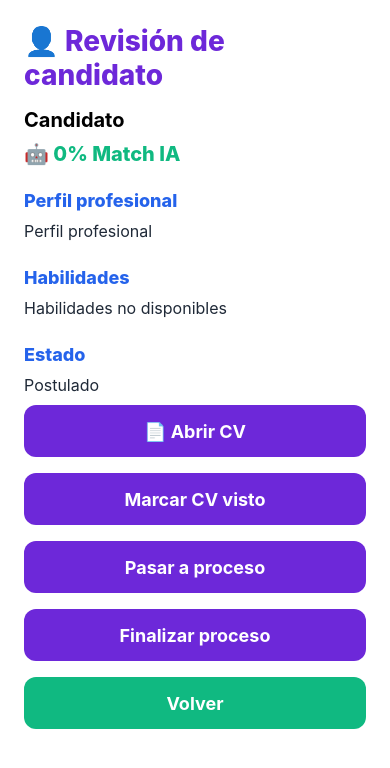
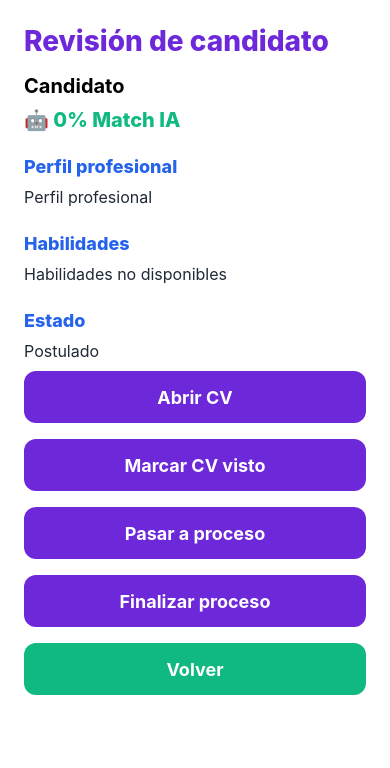
Before and after one commit to Isa18121999/IncluWork, a React Native app in the folder mobile/: screen /CandidateCV in a window 390 px wide. Shown: the top 768 px of the page. Built offline with nearby package versions, Linux system fonts and the light colour scheme; no server answers.

Commit message:
accessibility: improve TalkBack and Voice Access support

```diff
--- a/mobile/src/screens/CandidateCVScreen.js
+++ b/mobile/src/screens/CandidateCVScreen.js
@@ -77,7 +77,7 @@ export default function CandidateCVScreen({ route, navigation }) {
 
   return (
     <ScrollView contentContainerStyle={styles.container}>
-      <Text style={styles.title}>👤 Revisión de candidato</Text>
+      <Text style={styles.title} accessibilityRole="header">Revisión de candidato</Text>
       <Text style={styles.name}>{candidate?.name || "Candidato"}</Text>
       <Text style={styles.match}>🤖 {candidate?.score || candidate?.match || 0}% Match IA</Text>
       <Text style={styles.section}>Perfil profesional</Text>
@@ -86,10 +86,10 @@ export default function CandidateCVScreen({ route, navigation }) {
       <Text style={styles.text}>{candidate?.skills?.join(" · ") || "Habilidades no disponibles"}</Text>
       <Text style={styles.section}>Estado</Text>
       <Text style={styles.text}>{status}</Text>
-      <AccessibleButton title={loadingCv ? "Abriendo CV..." : "📄 Abrir CV"} onPress={openCandidateCv} disabled={loadingCv} />
-      <AccessibleButton title="Marcar CV visto" onPress={() => updateStatus("CV visto")} />
-      <AccessibleButton title="Pasar a proceso" onPress={() => updateStatus("En proceso")} />
-      <AccessibleButton title="Finalizar proceso" onPress={() => updateStatus("Proceso finalizado")} />
+      <AccessibleButton title={loadingCv ? "Abriendo CV..." : "Abrir CV"} accessibilityHint="Abre el CV del candidato." onPress={openCandidateCv} disabled={loadingCv} />
+      <AccessibleButton title="Marcar CV visto" accessibilityHint="Cambia el estado de la postulación a CV visto." onPress={() => updateStatus("CV visto")} />
+      <AccessibleButton title="Pasar a proceso" accessibilityHint="Cambia el estado de la postulación a En proceso." onPress={() => updateStatus("En proceso")} />
+      <AccessibleButton title="Finalizar proceso" accessibilityHint="Cambia el estado de la postulación a Proceso finalizado." onPress={() => updateStatus("Proceso finalizado")} />
       <AccessibleButton title="Volver" type="secondary" onPress={() => navigation.goBack()} />
     </ScrollView>
   );
```
